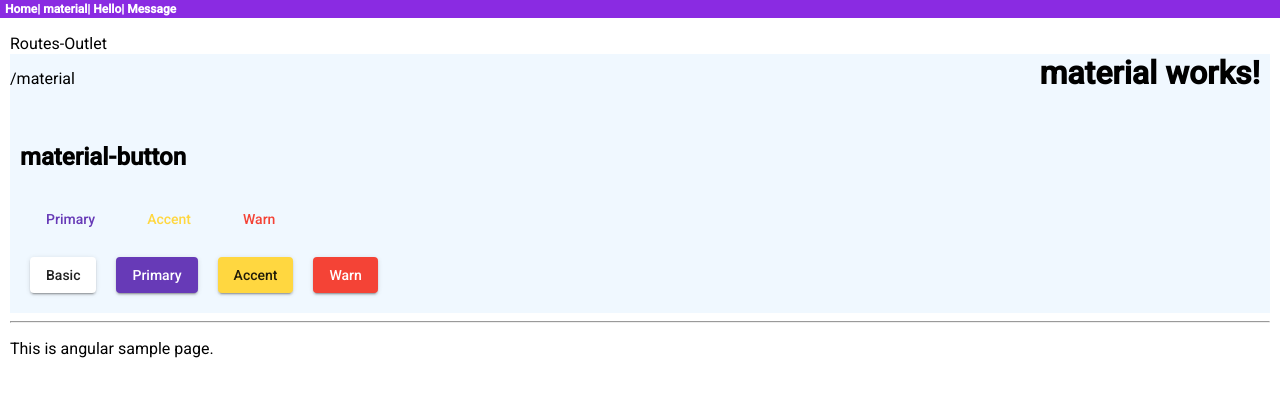
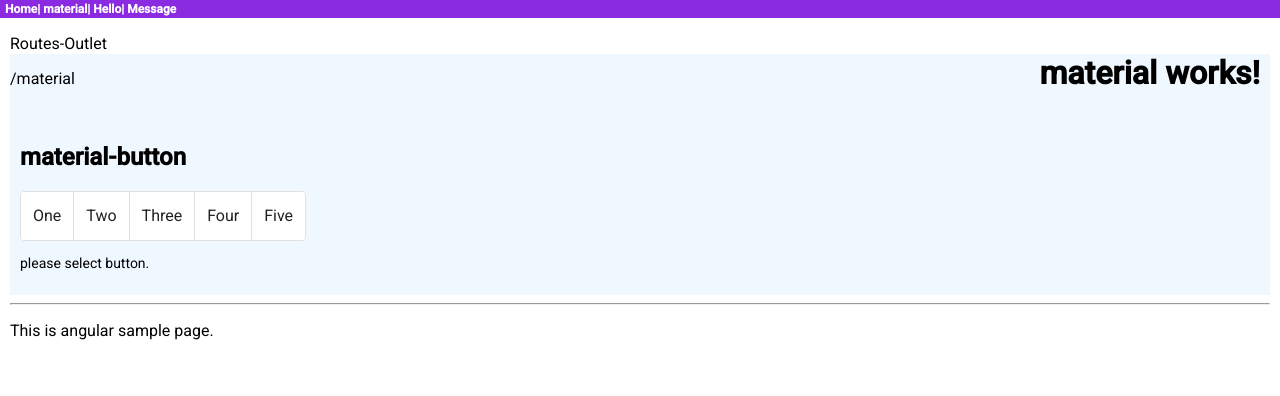
Before and after one commit to yuri-misonoo/angular-app, an Angular app: page /material in a window 1280 px wide. Shown: the top 396 px of the page. Built offline with nearby package versions, Linux system fonts and the light colour scheme.

Commit message:
トグルボタン

```diff
--- a/src/app/app.module.ts
+++ b/src/app/app.module.ts
@@ -13,6 +13,7 @@
 import { MaterialComponent } from './material/material.component';
 import { MatButtonModule } from '@angular/material/button';
 import { MatIconModule } from '@angular/material/icon';
+import { MatButtonToggleModule } from '@angular/material/button-toggle';
 
 const routes:Routes = [
   { path: 'material', component: MaterialComponent},
@@ -30,6 +31,7 @@
   ],
   imports: [
     BrowserModule,
+    MatButtonToggleModule,
     MatButtonModule,
     MatIconModule,
     HttpClientModule,
--- a/src/app/material/material.component.html
+++ b/src/app/material/material.component.html
@@ -2,13 +2,13 @@
   <h1>material works!</h1>
   <div>
     <h2>material-button</h2>
-    <button mat-button color="primary">Primary</button>
-    <button mat-button color="accent">Accent</button>
-    <button mat-button color="warn">Warn</button>
-    <br>
-    <button mat-raised-button>Basic</button>
-    <button mat-raised-button color="primary">Primary</button>
-    <button mat-raised-button color="accent">Accent</button>
-    <button mat-raised-button color="warn">Warn</button>
+    <mat-button-toggle-group #tgl="matButtonToggleGroup" (change)="change(tgl.value)">
+      <mat-button-toggle value="one">One</mat-button-toggle>
+      <mat-button-toggle value="two">Two</mat-button-toggle>
+      <mat-button-toggle value="three">Three</mat-button-toggle>
+      <mat-button-toggle value="four">Four</mat-button-toggle>
+      <mat-button-toggle value="five">Five</mat-button-toggle>
+    </mat-button-toggle-group>
+    <p class="message">{{message}}</p>
   </div>
 </div>
--- a/src/app/material/material.component.ts
+++ b/src/app/material/material.component.ts
@@ -6,10 +6,16 @@
   styleUrls: ['./material.component.css']
 })
 export class MaterialComponent implements OnInit {
+  message!:string;
 
   constructor() { }
 
-  ngOnInit(): void {
+  ngOnInit() {
+    this.message = 'please select button.';
+  }
+
+  change(v:any) {
+    this.message = 'select: "' + v + '".';
   }
 
 }
```
